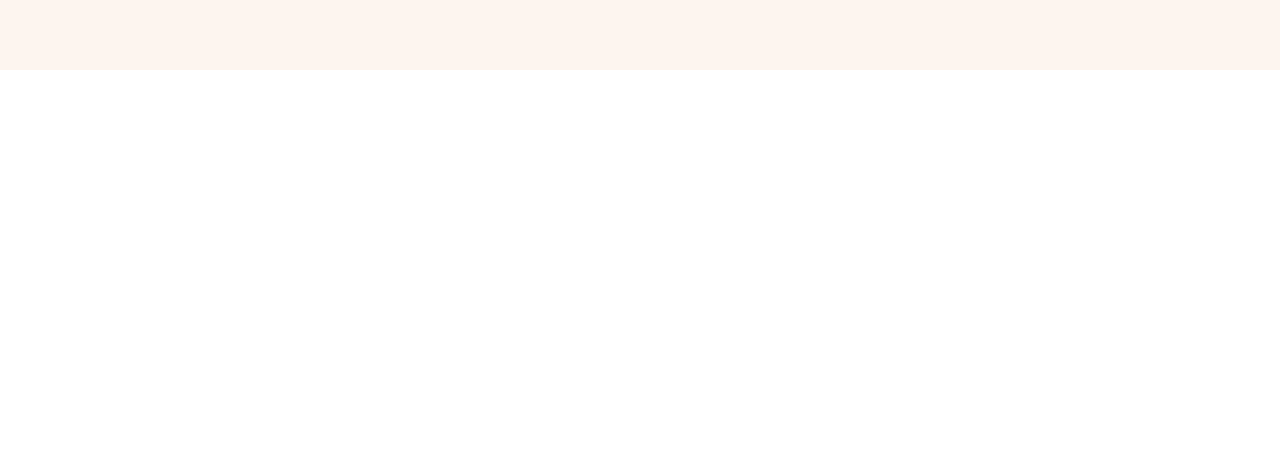
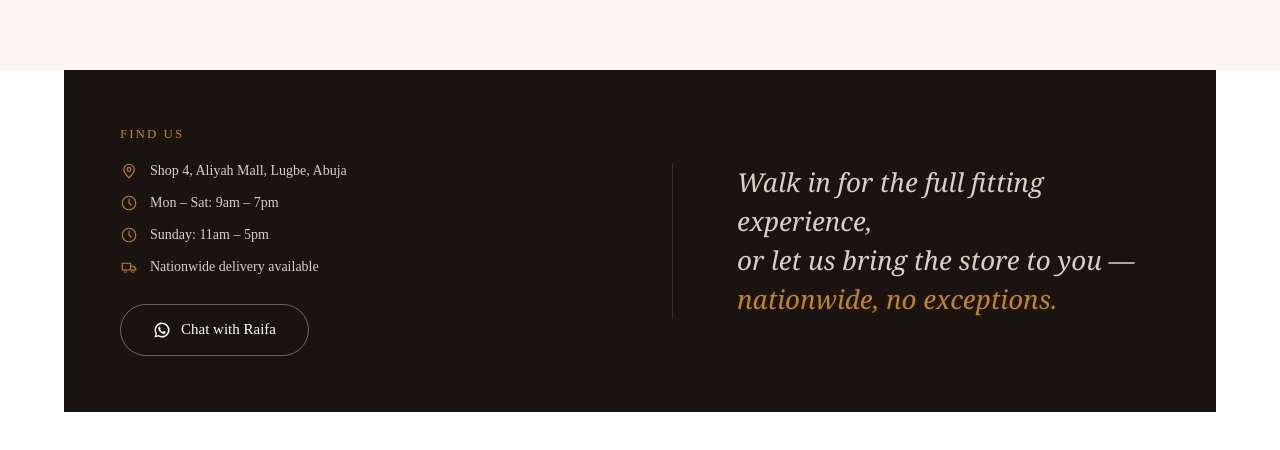
Before and after one commit to inaya-u/proofStack, a Next.js app: page /raifa in a window 1280 px wide. Shown: the part 2355-2805 px from the top of the page. Before the commit the page ends 2425 px from the top, so only its background shows below. Built offline with nearby package versions, Linux system fonts and the light colour scheme.

Commit message:
raifa: whysection complete

```diff
--- a/app/raifa/page.tsx
+++ b/app/raifa/page.tsx
@@ -1,6 +1,7 @@
 import Header from "@/components/raifa/Header";
 import Hero from "@/components/raifa/Hero";
 import ProductGrid from "@/components/raifa/Productgrid";
+import WhySection from "@/components/raifa/WhySection";
 
 export default function RaifaPage() {
   return (
@@ -8,6 +9,7 @@
       <Header />
       <Hero />
       <ProductGrid />
+      <WhySection />
       {/* Hero, ProductGrid, WhySection, Footer land here next */}
     </main>
   );
--- /dev/null
+++ b/components/raifa/WhySection.module.css
@@ -0,0 +1,99 @@
+.section {
+  background-color: #1a1410;
+  margin: 0 24px 48px;
+  padding: 32px 24px;
+}
+
+.heading {
+  font-family: var(--font-dm-sans), sans-serif;
+  font-weight: 500;
+  font-size: 13px;
+  letter-spacing: 2px;
+  text-transform: uppercase;
+  color: #c8860a;
+  margin-bottom: 20px;
+}
+
+.infoList {
+  display: flex;
+  flex-direction: column;
+  gap: 14px;
+  margin-bottom: 28px;
+}
+
+.infoItem {
+  display: flex;
+  align-items: center;
+  gap: 12px;
+  font-family: var(--font-dm-sans), sans-serif;
+  font-size: 14px;
+  color: #d8cfc5;
+}
+
+.infoItem svg {
+  flex-shrink: 0;
+  width: 18px;
+  height: 18px;
+  color: #c8860a;
+}
+
+.chatButton {
+  display: flex;
+  align-items: center;
+  justify-content: center;
+  gap: 10px;
+  padding: 16px;
+  border: 1px solid rgba(255, 255, 255, 0.35);
+  border-radius: 999px;
+  font-family: var(--font-dm-sans), sans-serif;
+  font-weight: 500;
+  font-size: 15px;
+  color: #ffffff;
+}
+
+.chatButton svg {
+  width: 18px;
+  height: 18px;
+}
+
+.right {
+  display: none;
+}
+
+@media (min-width: 768px) {
+  .section {
+    margin: 0 64px 72px;
+    padding: 56px;
+    display: grid;
+    grid-template-columns: 1fr 1fr;
+    gap: 64px;
+    align-items: center;
+  }
+
+  .left {
+    max-width: 380px;
+  }
+
+  .chatButton {
+    width: fit-content;
+    padding: 16px 32px;
+  }
+
+  .right {
+    display: block;
+    border-left: 1px solid rgba(255, 255, 255, 0.12);
+    padding-left: 64px;
+  }
+
+  .rightLine {
+    font-family: Georgia, "Times New Roman", serif;
+    font-style: italic;
+    font-size: 26px;
+    line-height: 1.5;
+    color: #d8cfc5;
+  }
+
+  .rightAccent {
+    color: #c8860a;
+  }
+}
--- /dev/null
+++ b/components/raifa/WhySection.tsx
@@ -0,0 +1,115 @@
+import styles from "./WhySection.module.css";
+
+const STORE_INFO = {
+  address: "Shop 4, Aliyah Mall, Lugbe, Abuja",
+  hours: [
+    { days: "Mon – Sat", time: "9am – 7pm" },
+    { days: "Sunday", time: "11am – 5pm" },
+  ],
+  delivery: "Nationwide delivery available",
+};
+
+export default function WhySection() {
+  return (
+    <section aria-label="Find us" className={styles.section}>
+      <div className={styles.left}>
+        <h2 className={styles.heading}>Find Us</h2>
+
+        <ul className={styles.infoList}>
+          <li className={styles.infoItem}>
+            <PinIcon />
+            <span>{STORE_INFO.address}</span>
+          </li>
+          {STORE_INFO.hours.map((entry) => (
+            <li key={entry.days} className={styles.infoItem}>
+              <ClockIcon />
+              <span>
+                {entry.days}: {entry.time}
+              </span>
+            </li>
+          ))}
+          <li className={styles.infoItem}>
+            <TruckIcon />
+            <span>{STORE_INFO.delivery}</span>
+          </li>
+        </ul>
+
+        <a
+          href="https://wa.me/"
+          target="_blank"
+          rel="noopener noreferrer"
+          className={styles.chatButton}
+        >
+          <WhatsAppIcon />
+          Chat with Raifa
+        </a>
+      </div>
+
+      {/* desktop only — editorial right column, no mobile equivalent */}
+      <div className={styles.right}>
+        <p className={styles.rightLine}>
+          Walk in for the full fitting experience,
+          <br />
+          or let us bring the store to you —
+          <br />
+          <span className={styles.rightAccent}>nationwide, no exceptions.</span>
+        </p>
+      </div>
+    </section>
+  );
+}
+
+function PinIcon() {
+  return (
+    <svg
+      viewBox="0 0 24 24"
+      fill="none"
+      stroke="currentColor"
+      aria-hidden="true"
+    >
+      <path
+        d="M12 21s-7-6.5-7-11a7 7 0 1 1 14 0c0 4.5-7 11-7 11z"
+        strokeWidth="1.5"
+      />
+      <circle cx="12" cy="10" r="2.5" strokeWidth="1.5" />
+    </svg>
+  );
+}
+function ClockIcon() {
+  return (
+    <svg
+      viewBox="0 0 24 24"
+      fill="none"
+      stroke="currentColor"
+      aria-hidden="true"
+    >
+      <circle cx="12" cy="12" r="9" strokeWidth="1.5" />
+      <path d="M12 7v5l3 3" strokeWidth="1.5" strokeLinecap="round" />
+    </svg>
+  );
+}
+function TruckIcon() {
+  return (
+    <svg
+      viewBox="0 0 24 24"
+      fill="none"
+      stroke="currentColor"
+      aria-hidden="true"
+    >
+      <path
+        d="M3 7h11v9H3zM14 11h4l3 3v2h-7z"
+        strokeWidth="1.5"
+        strokeLinejoin="round"
+      />
+      <circle cx="7" cy="18" r="1.5" />
+      <circle cx="17" cy="18" r="1.5" />
+    </svg>
+  );
+}
+function WhatsAppIcon() {
+  return (
+    <svg viewBox="0 0 24 24" fill="currentColor" aria-hidden="true">
+      <path d="M12 2a10 10 0 0 0-8.6 15L2 22l5.1-1.3A10 10 0 1 0 12 2zm0 18a8 8 0 0 1-4.1-1.1l-.3-.2-3 .8.8-2.9-.2-.3A8 8 0 1 1 12 20zm4.4-5.9c-.2-.1-1.4-.7-1.6-.8-.2-.1-.4-.1-.5.1-.2.2-.6.8-.8 1-.1.1-.3.2-.5.1-.7-.3-1.4-.7-2-1.3-.5-.5-1-1.1-1.4-1.8-.1-.2 0-.4.1-.5l.4-.5c.1-.1.1-.3.1-.4 0-.1-.5-1.3-.7-1.8-.2-.4-.4-.4-.5-.4h-.5c-.1 0-.4.1-.6.3-.6.6-.9 1.4-.9 2.2.1.9.4 1.8 1 2.6 1.1 1.6 2.5 2.9 4.2 3.6.4.2.8.3 1.3.5.5.1 1 .1 1.5.1.6-.1 1.4-.6 1.6-1.1.2-.5.2-1 .1-1.1 0-.1-.2-.2-.4-.2z" />
+    </svg>
+  );
+}
```
